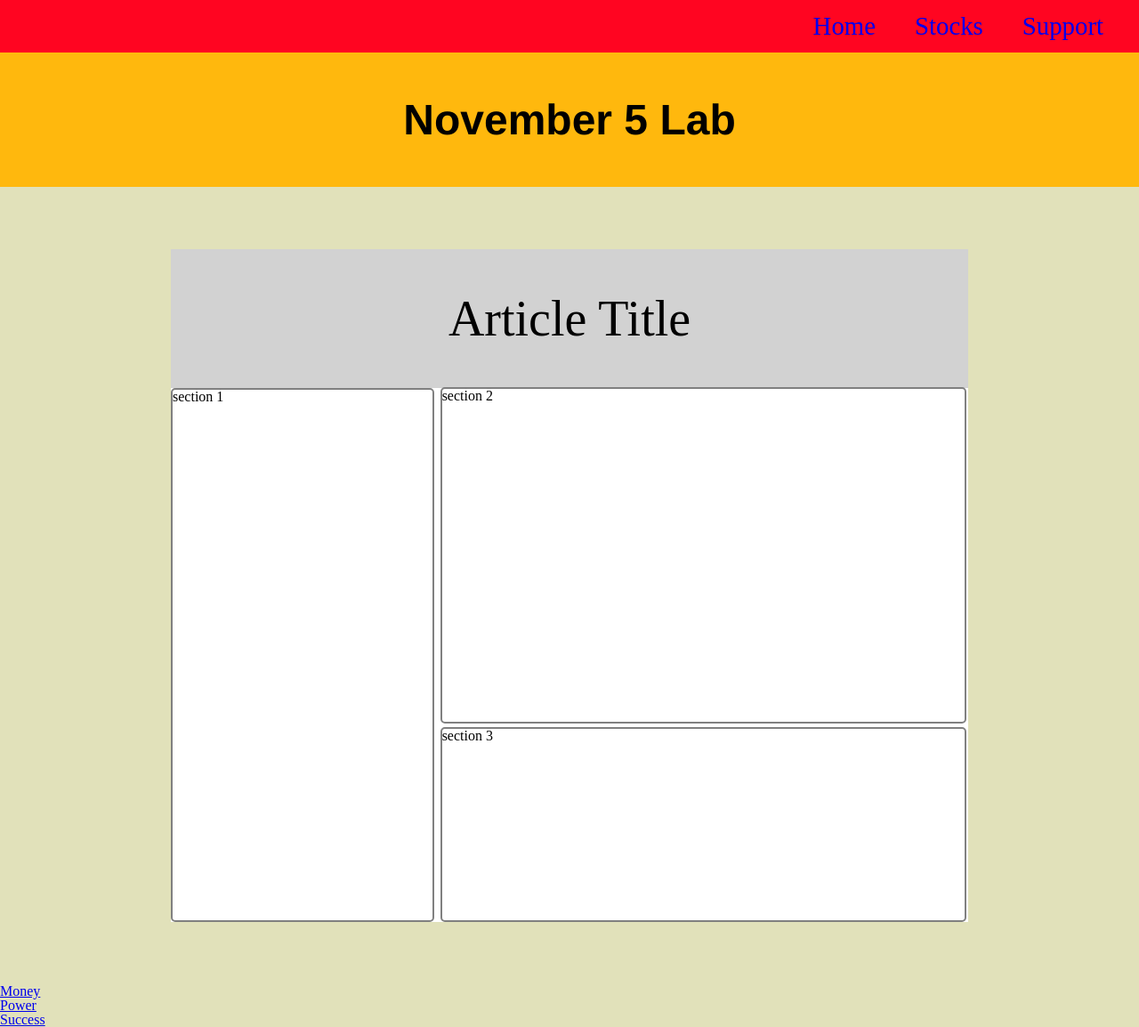
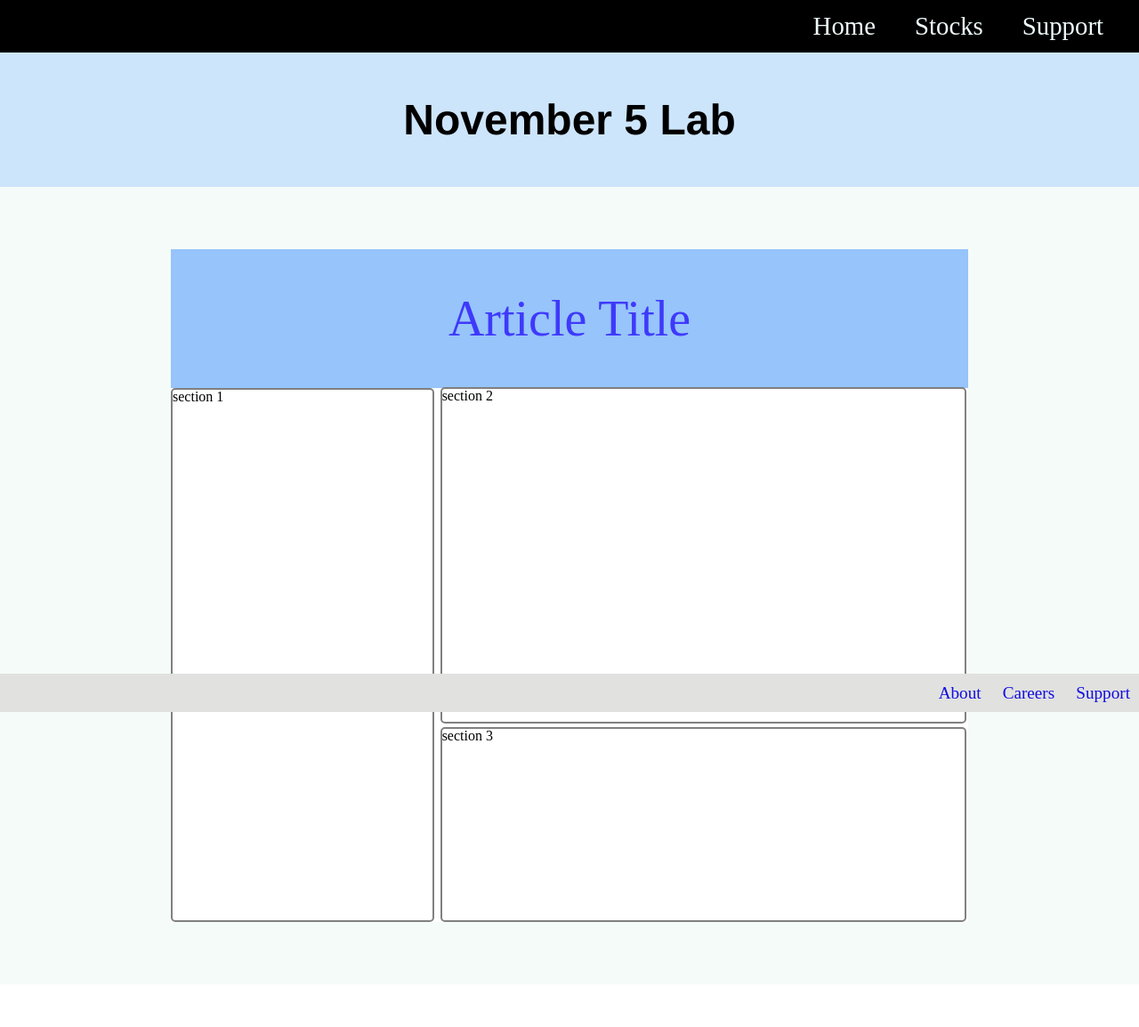
Before and after one commit to alex-B-Ly/css-switch, a PHP site: page / in a window 1280 px wide. Shown: the whole page at 89% size. After the commit the page ends 1036 px from the top, so only its background shows below. Run offline with PHP 8.4, Linux system fonts and the light colour scheme.

Commit message:
finished desktop css

```diff
--- a/index.html
+++ b/index.html
@@ -46,13 +46,13 @@
 <footer>
   <ul>
     <li>
-      <a href="#">Money</a>
+      <a href="#">About</a>
     </li>
     <li>
-      <a href="#">Power</a>
+      <a href="#">Careers</a>
     </li>
     <li>
-      <a href="#">Success</a>
+      <a href="#">Support</a>
     </li>
   </ul>
 </footer>
--- a/style.css
+++ b/style.css
@@ -50,7 +50,7 @@ table {
 /* END RESET */
 
 body{
-  background: #E1E1BA;
+  background: #F5FBF8;
 }
 
 .clearfix{
@@ -58,7 +58,7 @@ body{
 }
 
 nav{
-  background: #FF0521;
+  background: #000;
   padding: 15px 0;
   width: 100%;
   position: absolute;
@@ -77,16 +77,17 @@ nav ul li{
 }
 
 nav a{
+  color: #EFFBFB;
   text-decoration: none;
 }
 
 nav a:hover{
-  color: #fff;
+  color: #62FB69;
 }
 
 header{
   height: 150px;
-  background: #FFB80D;
+  background: #CDE5FB;
   text-align: center;
   padding-top: 60px;
 }
@@ -109,7 +110,8 @@ article{
 
 article h2{
   position: relative;
-  background: #D2D2D2;
+  background: #96C4FB;
+  color: #3F39FB;
   text-align: center;
   font-size: 3.5em;
   padding: 50px 0;
@@ -151,3 +153,31 @@ section{
   height: 29%;
   width: 66%;
 }
+
+footer{
+  position: fixed;
+  bottom: 0;
+  width: 100%;
+  background: #E1E1DF;
+  z-index: 3;
+  padding: 12px 0
+}
+
+footer ul{
+  float: right;
+}
+
+footer ul li{
+  padding: 0 10px;
+  display: inline;
+}
+
+footer a{
+  font-size: 1.2em;
+  color: #110EE1;
+  text-decoration: none;
+}
+
+footer a:hover{
+  color: #E1000E;
+}
```
